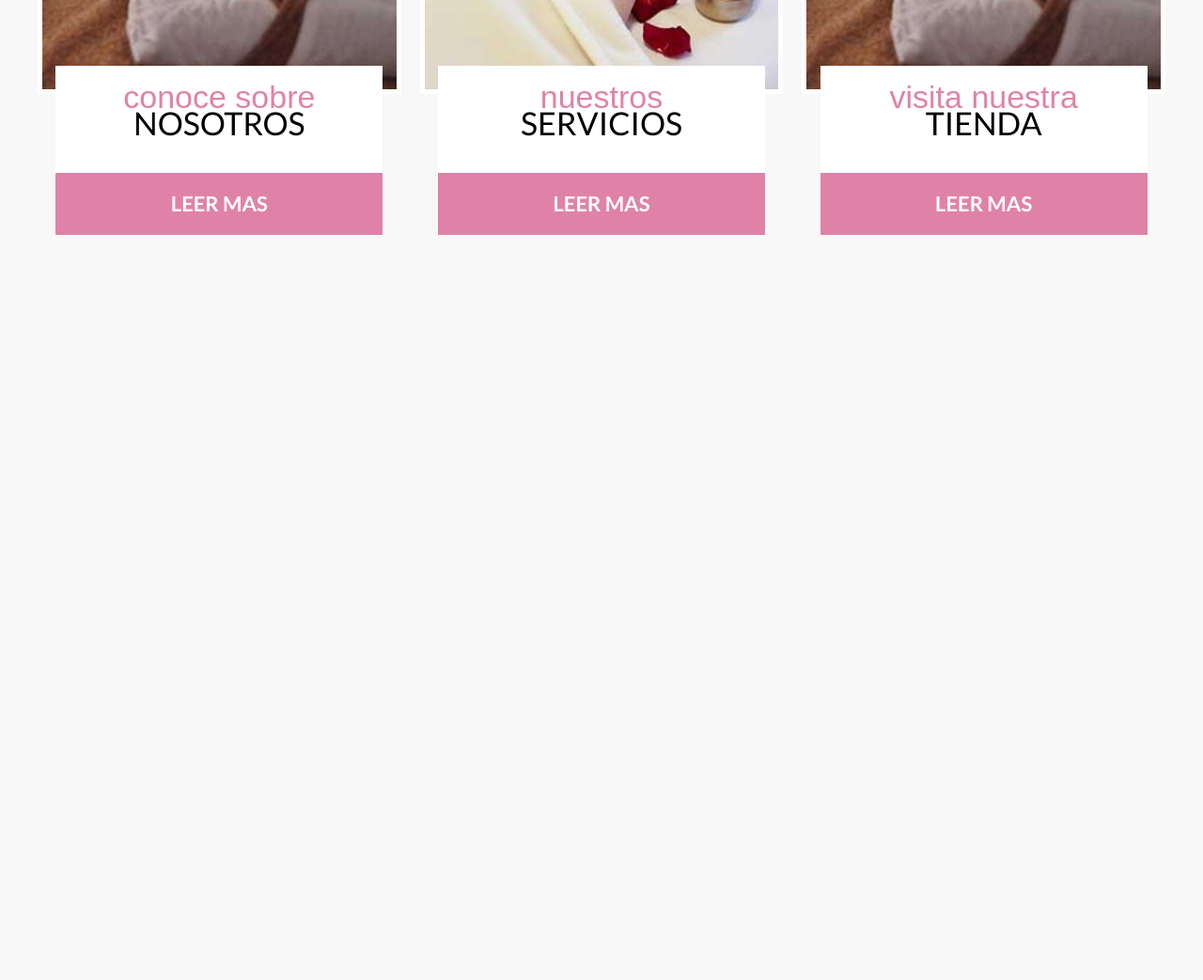
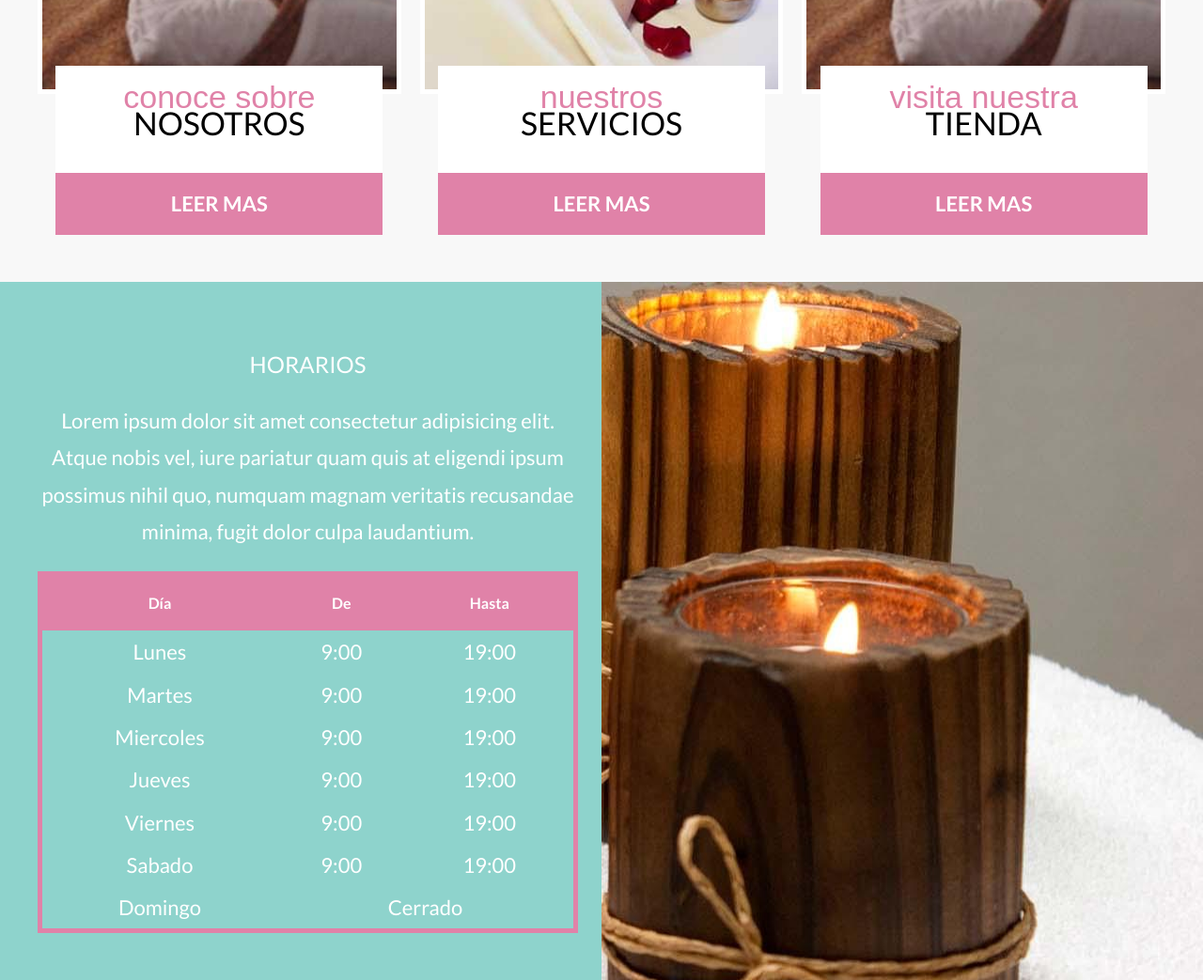
Before and after one commit to Benjamin70/SalonBellezaSpa, a website: page index.html in a window 1280 px wide. Shown: the part 1664-2707 px from the top of the page at 94% size. Before the commit the page ends 1964 px from the top, so only its background shows below. Drawn offline with Linux system fonts and the light colour scheme; a web font is replaced by a local one.

Commit message:
Seccion del Horario Finalizada

```diff
--- a/index.html
+++ b/index.html
@@ -100,5 +100,72 @@
             </div><!--Finaliza un Card-->
         </div>
     </section>
+
+    <section class="horario">
+        <div class="horario__grid contenedor">
+            <div class="horario__contenido">
+                <h3 class="horario__heading">Horarios</h3>
+                <p class="horario__texto">
+                    Lorem ipsum dolor sit amet consectetur adipisicing elit. Atque nobis vel, iure pariatur quam quis at eligendi ipsum possimus nihil quo, numquam magnam veritatis recusandae minima, fugit dolor culpa laudantium.
+                </p>
+
+                <table class="tabla">
+                    <thead class="tabla__thead">
+                        <tr>
+                            <th class="tabla__th">Día</th>
+                            <th class="tabla__th">De</th>
+                            <th class="tabla__th">Hasta</th>
+                        </tr>
+                    </thead>
+
+                    <tbody  class="tabla__tbody">
+                        <tr class="tabla__tr">
+                            <td class="tabla__td">Lunes</td>
+                            <td class="tabla__td">9:00</td>
+                            <td class="tabla__td">19:00</td>
+                        </tr><!--Aqui Termina el Dia-->
+
+                        <tr class="tabla__tr">
+                            <td class="tabla__td">Martes</td>
+                            <td class="tabla__td">9:00</td>
+                            <td class="tabla__td">19:00</td>
+                        </tr><!--Aqui Termina el Dia-->
+
+
+                        <tr class="tabla__tr">
+                            <td class="tabla__td">Miercoles</td>
+                            <td class="tabla__td">9:00</td>
+                            <td class="tabla__td">19:00</td>
+                        </tr><!--Aqui Termina el Dia-->
+
+
+                        <tr class="tabla__tr">
+                            <td class="tabla__td">Jueves</td>
+                            <td class="tabla__td">9:00</td>
+                            <td class="tabla__td">19:00</td>
+                        </tr><!--Aqui Termina el Dia-->
+
+
+                        <tr class="tabla__tr">
+                            <td class="tabla__td">Viernes</td>
+                            <td class="tabla__td">9:00</td>
+                            <td class="tabla__td">19:00</td>
+                        </tr><!--Aqui Termina el Dia-->
+
+                        <tr class="tabla__tr">
+                            <td class="tabla__td">Sabado</td>
+                            <td class="tabla__td">9:00</td>
+                            <td class="tabla__td">19:00</td>
+                        </tr><!--Aqui Termina el Dia-->
+
+                        <tr class="tabla__tr">
+                            <td class="tabla__td">Domingo</td>
+                            <td class="tabla__td" colspan="2">Cerrado</td>
+                        </tr><!--Aqui Termina el Dia-->
+                    </tbody>
+                </table>
+            </div>
+        </div>
+    </section>
 </body>
 </html>
--- a/src/scss/base/_mixins.scss
+++ b/src/scss/base/_mixins.scss
@@ -63,3 +63,9 @@
         font-family: v.$fuentePrincipal;
     }
 }
+
+@mixin heading{
+    text-transform: uppercase;
+    text-align: center;
+    font-weight: 400;
+}
--- /dev/null
+++ b/src/scss/ui/contenido/_horarios.scss
@@ -0,0 +1,65 @@
+@use 'base/variables' as v;
+@use 'base/mixins' as m;
+
+.horario{
+    background-image: linear-gradient(to bottom, v.$primario 0%, v.$primario 50%, transparent 50%), url(../img/bg_horarios.jpg);
+    background-repeat: no-repeat;
+    background-position: center, bottom center;
+    color: v.$blanco;
+
+    @include m.tablet{
+        background-image: linear-gradient(to right, v.$primario 0%, v.$primario 50%, transparent 50%), url(../img/bg_horarios.jpg);
+        background-position: center, top right;
+    }
+
+    &__grid{
+        display: grid;
+        grid-template-rows: repeat(2, 1fr);
+
+        @include m.tablet{
+            grid-template-rows: unset;
+            @include m.grid(2, 5rem);
+        }
+    }
+
+    &__contenido{
+        padding: 5rem 0;
+    }
+
+    &__heading{
+        @include m.heading;
+    }
+
+    &__texto{
+        font-size: 2.2rem;
+        line-height: 1.8;
+        text-align: center;
+    }
+}
+
+.tabla{
+    width: 100%;
+    border: .5rem solid v.$secundario;
+    text-align: center;
+    border-collapse: collapse;
+
+    &__thead{
+        background-color: v.$secundario;
+    }
+
+    &__th{
+        padding: 2rem;
+    }
+
+    &__tr{
+        &:hover{
+            background-color: darken(v.$primario, 10%);
+        }
+    }
+
+    &__td{
+        padding: 1rem;
+        font-size: 2.2rem;
+    }
+
+}
--- a/src/scss/ui/contenido/_index.scss
+++ b/src/scss/ui/contenido/_index.scss
@@ -1,2 +1,3 @@
 @forward 'bienvenida';
 @forward 'cards';
+@forward 'horarios';
```
Also changed, not shown: build/css/app.css, 1 other file.
